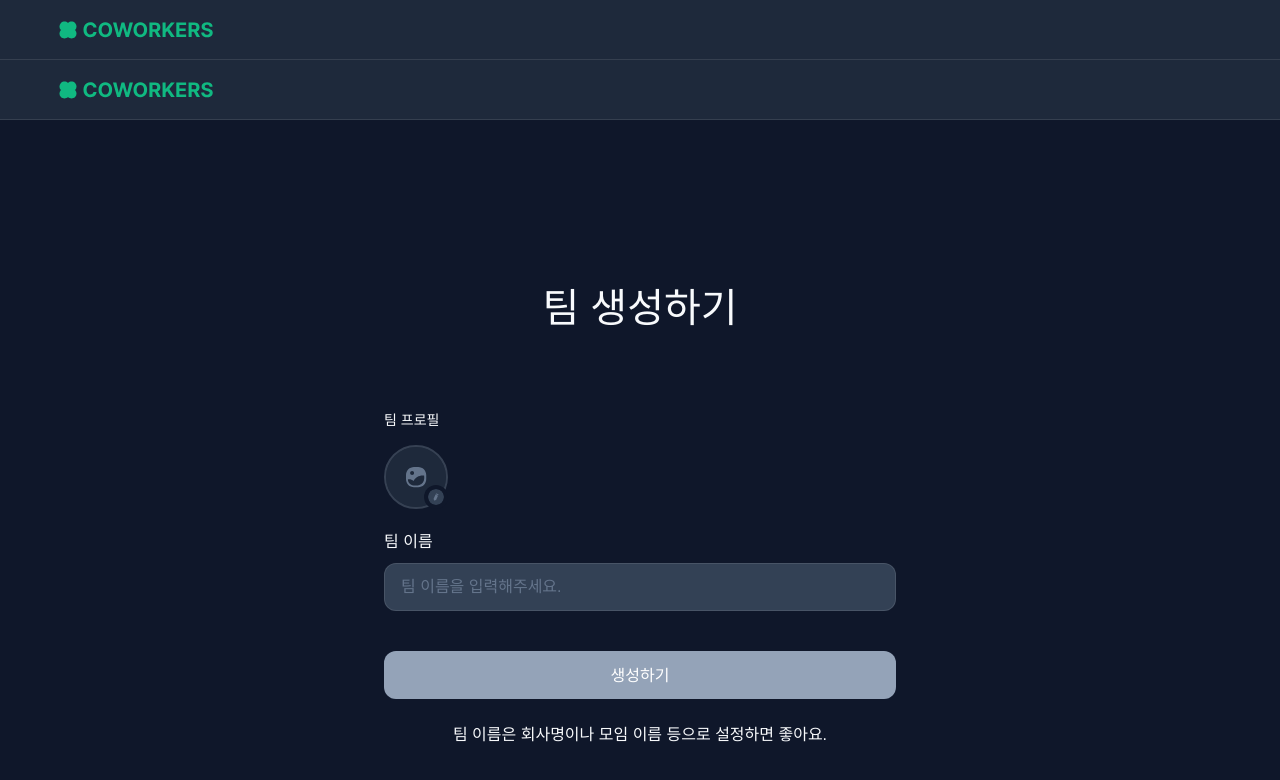
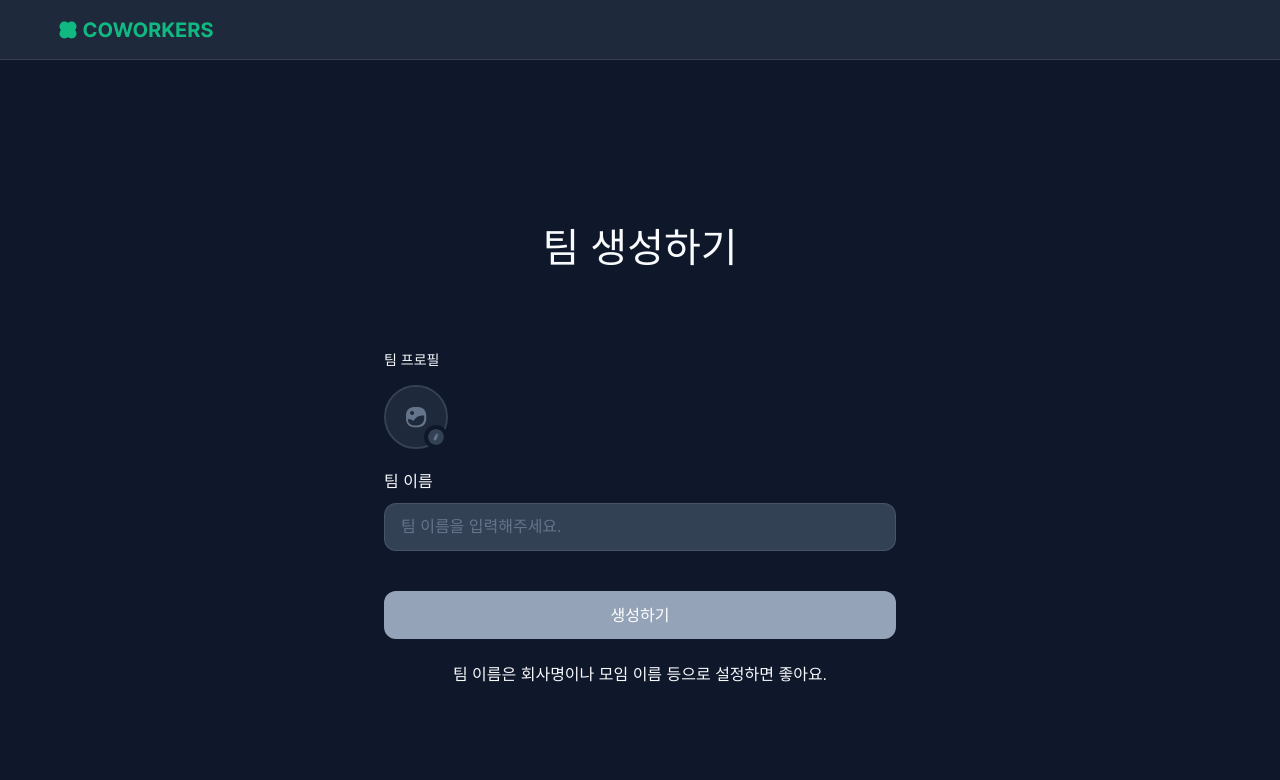
Before and after one commit to ozen0718/coworkers, a Next.js app: page /addteam in a window 1280 px wide. Shown: the top 780 px of the page. Built offline with nearby package versions, Linux system fonts and the light colour scheme.

Commit message:
[Fix] 헤더 중복 제거

```diff
--- a/src/app/(main)/addteam/page.tsx
+++ b/src/app/(main)/addteam/page.tsx
@@ -4,7 +4,7 @@ import React, { useState, useRef } from 'react';
 import { useRouter } from 'next/navigation';
 import Image from 'next/image';
 import clsx from 'clsx';
-import Header from '@/components/layout/Gnb/Header';
+
 import Button from '@/components/common/Button/Button';
 
 export default function AddTeamPage() {
@@ -16,10 +16,6 @@ export default function AddTeamPage() {
   const [name, setName] = useState('');
   const [error, setError] = useState<string | null>(null);
   const isCreateDisabled = name.trim().length === 0 || Boolean(error);
-
-  const onOpenSideMenu = () => {
-    console.log('사이드 메뉴 열기');
-  };
 
   const handleFileClick = () => fileInputRef.current?.click();
   const handleFileChange = (e: React.ChangeEvent<HTMLInputElement>) => {
@@ -80,8 +76,6 @@ export default function AddTeamPage() {
 
   return (
     <>
-      <Header onOpenSideMenu={onOpenSideMenu} />
-
       <main className={mainClassName}>
         <h1 className={titleClassName}>팀 생성하기</h1>
 
--- a/src/app/(main)/join/page.tsx
+++ b/src/app/(main)/join/page.tsx
@@ -4,7 +4,6 @@ import React, { useState } from 'react';
 import { useRouter } from 'next/navigation';
 import clsx from 'clsx';
 
-import Header from '@/components/layout/Gnb/Header';
 import Button from '@/components/common/Button/Button';
 
 export default function JoinTeamPage() {
@@ -64,8 +63,6 @@ export default function JoinTeamPage() {
 
   return (
     <>
-      <Header onOpenSideMenu={() => {}} />
-
       <main className={mainClassName}>
         <h1 className={titleClassName}>팀 참여하기</h1>
 
```
